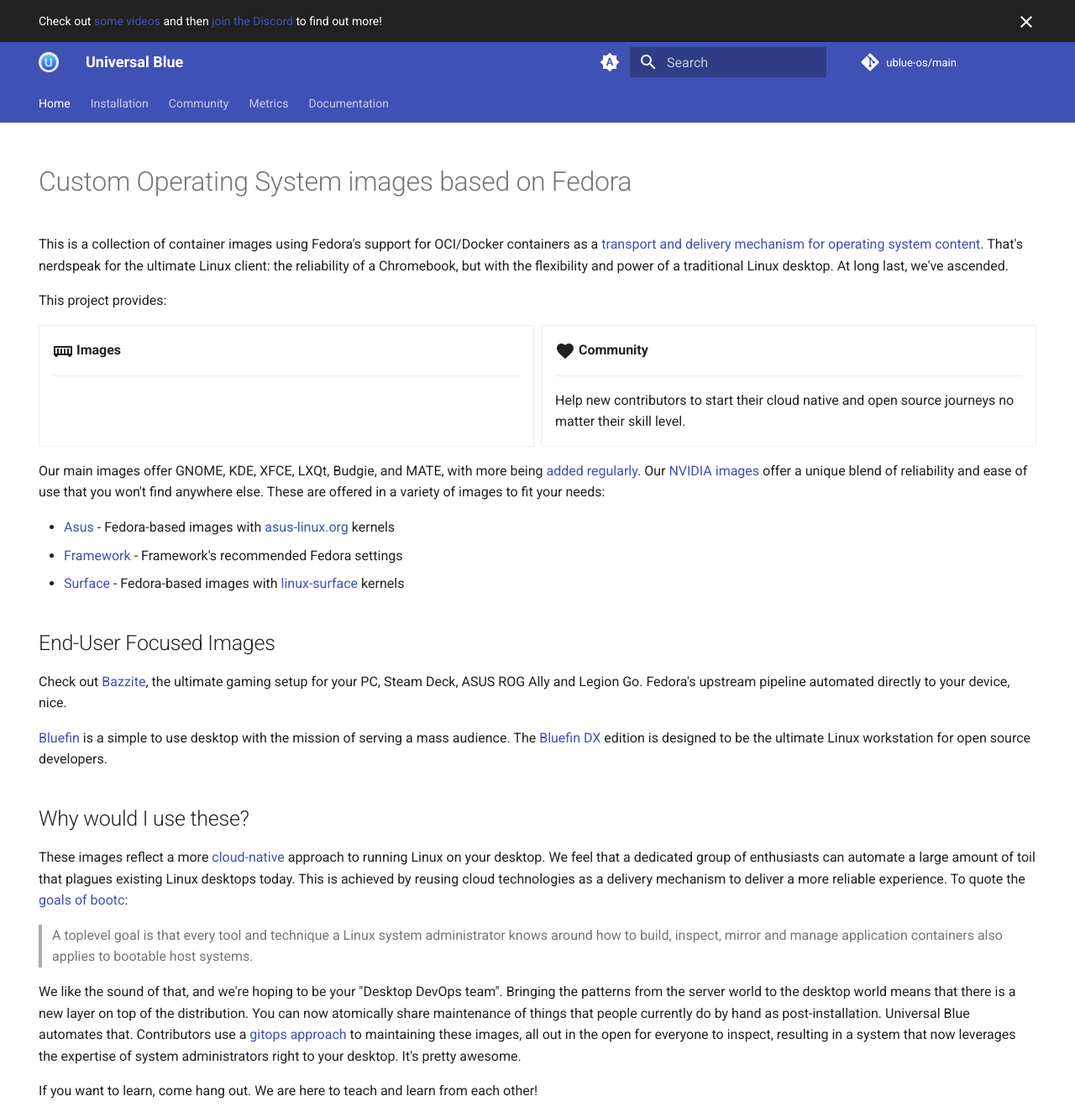
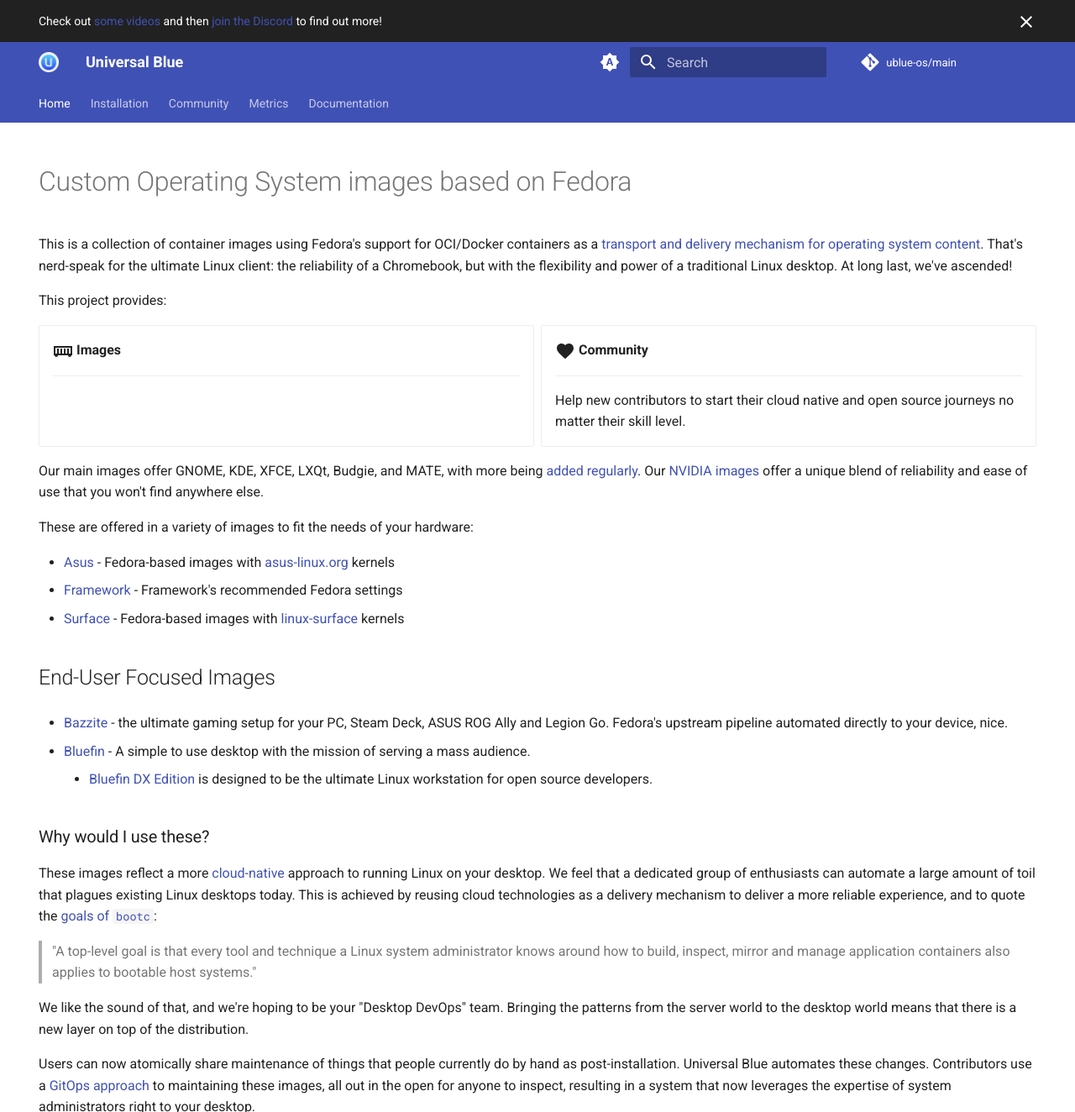
Before and after one commit to ublue-os/website, an MkDocs documentation site: the page built from docs/index.md, in a window 1280 px wide and 1400 px high, cut to the strip 0-1324 px from the top of the window. Shown: the whole strip at 84% size. Built offline with MkDocs 1.6.1 and Material for MkDocs 9.7.7, drawn with Linux system fonts in a browser that asks for light colours; comment, search, counter and statistics services are not loaded; some of the changed text lies outside the part shown.

Commit message:
chore: Opinionated changes to index
Also fixed some documentation links.

```diff
--- a/docs/index.md
+++ b/docs/index.md
@@ -5,7 +5,7 @@ hide:
 
 # Custom Operating System images based on Fedora
 
-This is a collection of container images using Fedora's support for OCI/Docker containers as a [transport and delivery mechanism for operating system content](https://fedoraproject.org/wiki/Changes/OstreeNativeContainerStable). That's nerdspeak for the ultimate Linux client: the reliability of a Chromebook, but with the flexibility and power of a traditional Linux desktop. At long last, we've ascended.
+This is a collection of container images using Fedora's support for OCI/Docker containers as a [transport and delivery mechanism for operating system content](https://fedoraproject.org/wiki/Changes/OstreeNativeContainerStable). That's nerd-speak for the ultimate Linux client: the reliability of a Chromebook, but with the flexibility and power of a traditional Linux desktop. At long last, we've ascended!
 
 This project provides:
 
@@ -22,7 +22,9 @@ This project provides:
 
 </div>
 
-Our main images offer GNOME, KDE, XFCE, LXQt, Budgie, and MATE, with more being [added regularly](https://github.com/orgs/ublue-os/packages). Our [NVIDIA images](https://github.com/orgs/ublue-os/packages?repo_name=nvidia) offer a unique blend of reliability and ease of use that you won't find anywhere else. These are offered in a variety of images to fit your needs:
+Our main images offer GNOME, KDE, XFCE, LXQt, Budgie, and MATE, with more being [added regularly](https://github.com/orgs/ublue-os/packages). Our [NVIDIA images](https://github.com/orgs/ublue-os/packages?repo_name=nvidia) offer a unique blend of reliability and ease of use that you won't find anywhere else.
+
+These are offered in a variety of images to fit the needs of your hardware:
 
 - [Asus](https://github.com/orgs/ublue-os/packages?repo_name=asus) - Fedora-based images with [asus-linux.org](https://asus-linux.org) kernels
 - [Framework](https://github.com/orgs/ublue-os/packages?repo_name=framework) - Framework's recommended Fedora settings
@@ -30,19 +32,21 @@ Our main images offer GNOME, KDE, XFCE, LXQt, Budgie, and MATE, with more being
 
 ## End-User Focused Images
 
-Check out [Bazzite](https://bazzite.gg), the ultimate gaming setup for your PC, Steam Deck, ASUS ROG Ally and Legion Go. Fedora's upstream pipeline automated directly to your device, nice.
+- [Bazzite](https://bazzite.gg) - the ultimate gaming setup for your PC, Steam Deck, ASUS ROG Ally and Legion Go. Fedora's upstream pipeline automated directly to your device, nice.
 
-[Bluefin](https://universal-blue.discourse.group/c/bluefin/6) is a simple to use desktop with the mission of serving a mass audience. The [Bluefin DX](https://universal-blue.discourse.group/t/bluefin-dx-the-bluefin-developer-experience/39) edition is designed to be the ultimate Linux workstation for open source developers.
+- [Bluefin](https://projectbluefin.io/) - A simple to use desktop with the mission of serving a mass audience.
 
-## Why would I use these?
+	- [Bluefin DX Edition](https://universal-blue.discourse.group/docs?topic=39) is designed to be the ultimate Linux workstation for open source developers.
 
-These images reflect a more [cloud-native](https://en.wikipedia.org/wiki/Cloud-native_computing) approach to running Linux on your desktop. We feel that a dedicated group of enthusiasts can automate a large amount of toil that plagues existing Linux desktops today. This is achieved by reusing cloud technologies as a delivery mechanism to deliver a more reliable experience. To quote the [goals of bootc](https://github.com/containers/bootc):
+### Why would I use these?
 
-> A toplevel goal is that every tool and technique a Linux system administrator knows around how to build, inspect, mirror and manage application containers also applies to bootable host systems.
+These images reflect a more [cloud-native](https://about.gitlab.com/topics/cloud-native/) approach to running Linux on your desktop. We feel that a dedicated group of enthusiasts can automate a large amount of toil that plagues existing Linux desktops today. This is achieved by reusing cloud technologies as a delivery mechanism to deliver a more reliable experience, and to quote the [goals of `bootc`](https://github.com/containers/bootc):
 
-We like the sound of that, and we're hoping to be your "Desktop DevOps team". Bringing the patterns from the server world to the desktop world means that there is a new layer on top of the distribution. You can now atomically share maintenance of things that people currently do by hand as post-installation. Universal Blue automates that. Contributors use a [gitops approach](https://github.com/open-gitops/documents/blob/main/PRINCIPLES.md) to maintaining these images, all out in the open for everyone to inspect, resulting in a system that now leverages the expertise of system administrators right to your desktop. It's pretty awesome.
+> "A top-level goal is that every tool and technique a Linux system administrator knows around how to build, inspect, mirror and manage application containers also applies to bootable host systems."
 
-If you want to learn, come hang out. We are here to teach and learn from each other!
+We like the sound of that, and we're hoping to be your "Desktop DevOps" team. Bringing the patterns from the server world to the desktop world means that there is a new layer on top of the distribution.
+
+Users can now atomically share maintenance of things that people currently do by hand as post-installation. Universal Blue automates these changes. Contributors use a [GitOps approach](https://github.com/open-gitops/documents/blob/main/PRINCIPLES.md) to maintaining these images, all out in the open for anyone to inspect, resulting in a system that now leverages the expertise of system administrators right to your desktop.
 
 <iframe width="560" height="315" src="https://www.youtube.com/embed/vZ1LRe_foJY" title="YouTube video player" frameborder="0" allow="accelerometer; autoplay; clipboard-write; encrypted-media; gyroscope; picture-in-picture; web-share" allowfullscreen></iframe>
 
@@ -54,17 +58,18 @@ If you want to learn, come hang out. We are here to teach and learn from each ot
     - No compiling or building Nvidia drivers on the local client, they come pre-made on the image
     - [Kernel mods](https://github.com/ublue-os/akmods) right on the image
 - Clean separation of the base system from applications and your data
-    - Integration of Flatpak applications via [Flathub](https://flathub.org/home).
+    - Integration of Flatpak applications via [Flathub](https://flathub.org/home)
     - [Toolbox](https://github.com/containers/toolbox) and [Distrobox](https://github.com/89luca89/distrobox) support, run applications from any distribution in a containerized environment
 - Unbridled customization
     - Craft your perfect image from scratch or derive from others
 - Community Maintained
     - The project is maintained by a community of cloud-native contributors with an [explicit mission](/mission)
 - Reuses standards-based tooling from cloud
-    - Built using ostree-enabled [OCI compliant images](https://opencontainers.org/)
+    - Built using OSTree-enabled [OCI compliant images](https://opencontainers.org/)
 - Built-in container tools for developers
     - Consume packages and software from any repo without risking breakage on the client
-    - Easy consumption of other OCI images, if it's on the [CNCF Landscape](https://landscape.cncf.io/) it's a first class citizen thanks to Podman!
+    - Easy consumption of other OCI images if it's on the [CNCF Landscape](https://landscape.cncf.io/)
+		- It's a first class citizen thanks to Podman
 
 !!! example "What we mean by reliability:"
 
@@ -72,23 +77,25 @@ If you want to learn, come hang out. We are here to teach and learn from each ot
 
 ### Other Features
 
-- Rebase back to pure [Fedora](https://getfedora.org/en/) without reinstallation. This is why we don't call it a distribution, it's an atomic layer of customization on an existing distribution that can be removed.
+- Rebase back to pure [Fedora](https://getfedora.org/en/) without reinstallation
+  	- This is why we don't call it a distribution, it's an atomic layer of customization on an existing distribution that can be removed
 - Fast updates: minimum of once-a-day updates so you're never behind Fedora
 - Hosted on [ghcr.io](https://github.com/features/packages):
     - Ninety (_90_) days of image archives allowing for flexible rollback options
     - Globally distributed via CDN for fast image downloads, thanks Microsoft!
 - Images signed with standard [sigstore tools](https://www.sigstore.dev/)
-- And some more features explained here:
+- More features are explained in this video:
 
 <iframe width="560" height="315" src="https://www.youtube.com/embed/X8h304Jp9N8?start=435" title="YouTube video player" frameborder="0" allow="accelerometer; autoplay; clipboard-write; encrypted-media; gyroscope; picture-in-picture; web-share" allowfullscreen></iframe>
 
+<hr>
+
 ## Join Us
+If you want to learn, come hang out on our [forums](https://universal-blue.discourse.group/). We are here to teach and learn from each other!  We're always looking for people to help, all skill levels and areas of expertise are welcome. Check out [the roadmap](https://github.com/orgs/ublue-os/projects/1) to get a feel for the project, then:
 
-We're always looking for people to help, all skill levels and areas of expertise are welcome. Check out [the roadmap](https://github.com/orgs/ublue-os/projects/1) to get a feel for the project, then:
-
-- Discuss the project with us on [Discourse](https://universal-blue.discourse.group/).
+- Discuss the project with us on [Discourse forums](https://universal-blue.discourse.group/).
 - [Join our Discord](https://discord.gg/WEu6BdFEtp)
     - We strive for a safe, inclusive community.
-- Pull requests encouraged and accepted.
+- Pull requests are encouraged.
 
-If you're building your own custom images feel free to add them to [our awesome list](https://universal-blue.discourse.group/t/list-of-community-created-custom-images/340)!
+If you're building your own custom images feel free to add them to [our awesome list](https://universal-blue.discourse.group/docs?topic=340)!
```
